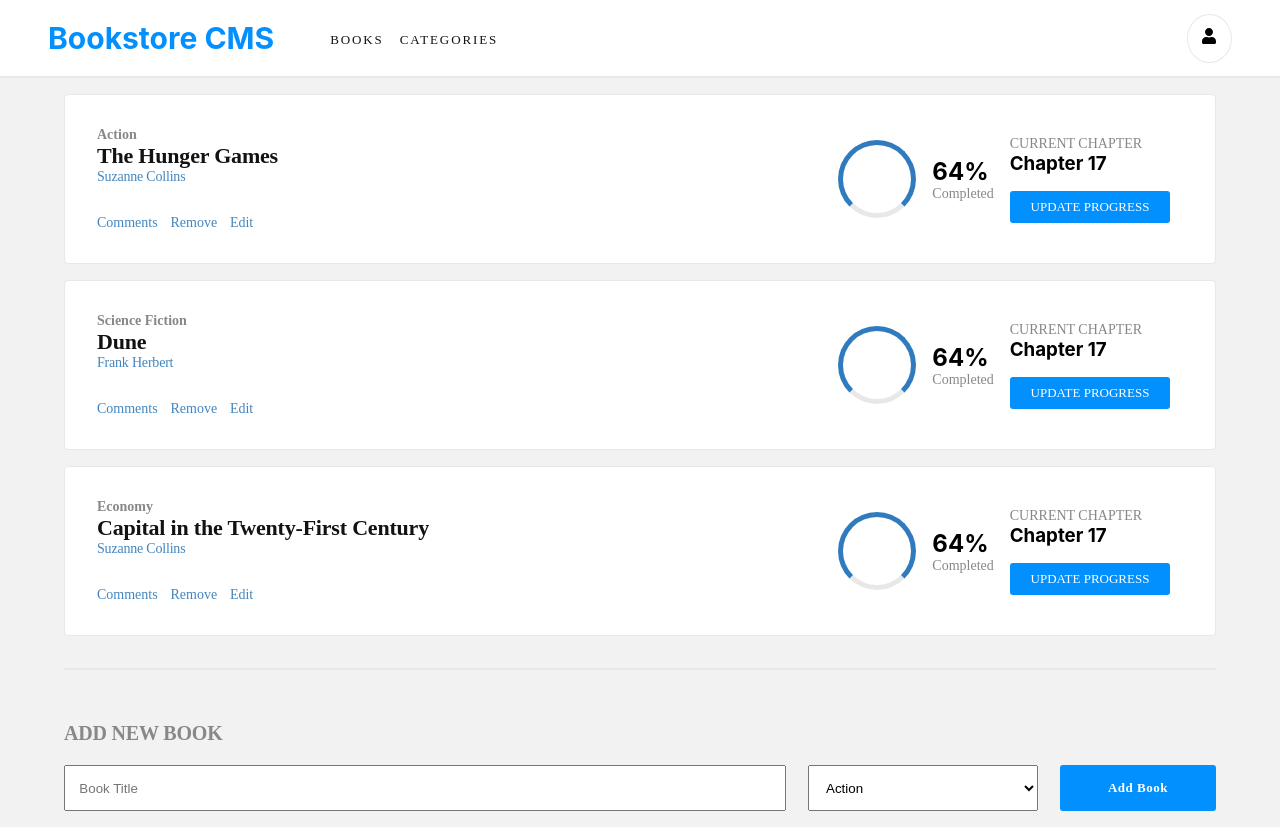
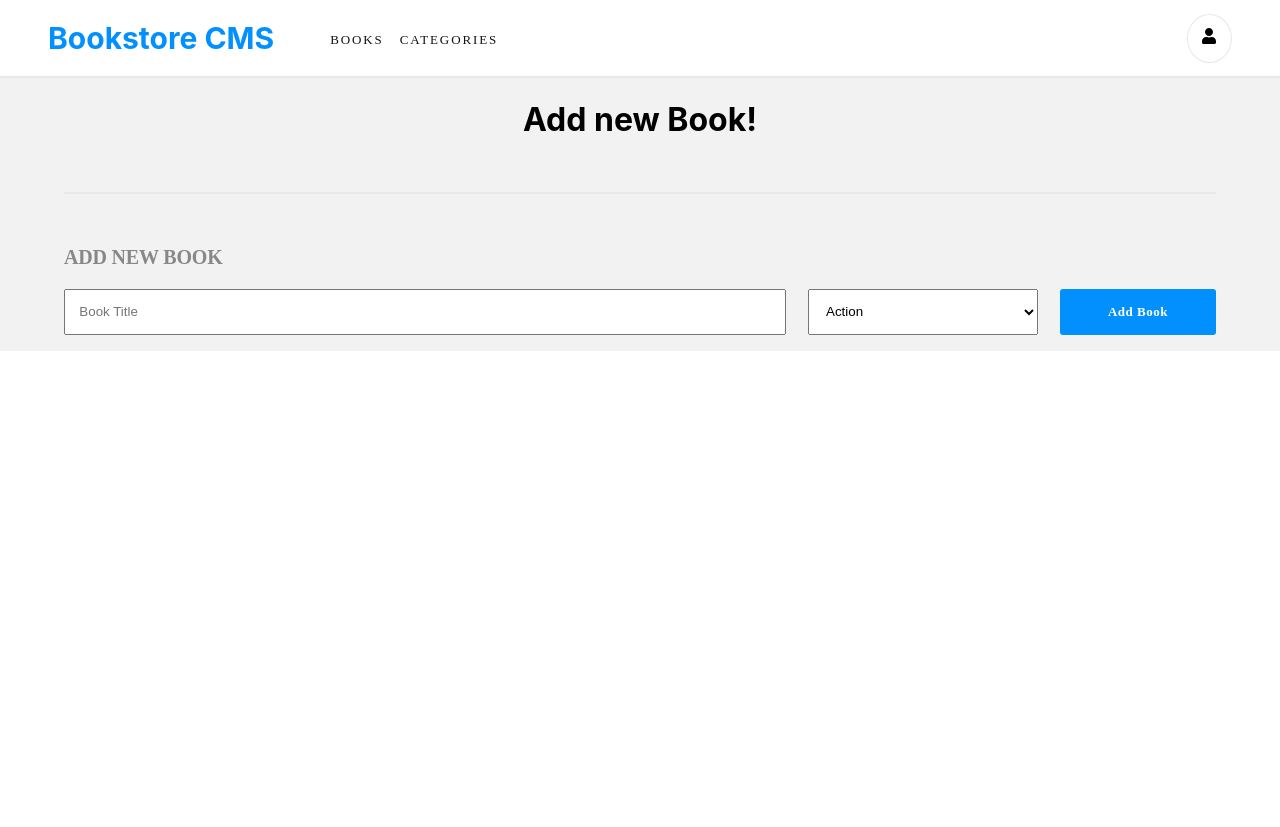
Before and after one commit to hendridg/bookstore-react-redux, a React (Create React App) app: page / in a window 1280 px wide. After the commit the page ends 800 px from the top, so only its background shows below. Built offline with nearby package versions, Linux system fonts and the light colour scheme.

Commit message:
Add logic to deploy redux store books

```diff
--- a/src/components/Books.js
+++ b/src/components/Books.js
@@ -1,7 +1,9 @@
 import React from 'react';
 import styled from 'styled-components';
+import { useSelector } from 'react-redux';
 import AddBook from './AddBook';
 import CardBook from './CardBook';
+import { selectBooks } from '../redux/books/books';
 
 const Container = styled.div`
   display: flex;
@@ -10,23 +12,23 @@ const Container = styled.div`
 `;
 
 function Books() {
+  const books = useSelector(selectBooks);
   return (
     <Container>
-      <CardBook
-        title="The Hunger Games"
-        author="Suzanne Collins"
-        categorie="Action"
-      />
-      <CardBook
-        title="Dune"
-        author="Frank Herbert"
-        categorie="Science Fiction"
-      />
-      <CardBook
-        title="Capital in the Twenty-First Century"
-        author="Suzanne Collins"
-        categorie="Economy"
-      />
+      {books.length ? (
+        books.map((book) => (
+          <CardBook
+            key={book.id}
+            id={book.id}
+            title={book.title}
+            author="Suzanne Collins"
+            category={book.category}
+          />
+        ))
+      ) : (
+        <h1>Add new Book!</h1>
+      )}
+
       <AddBook />
     </Container>
   );
```
